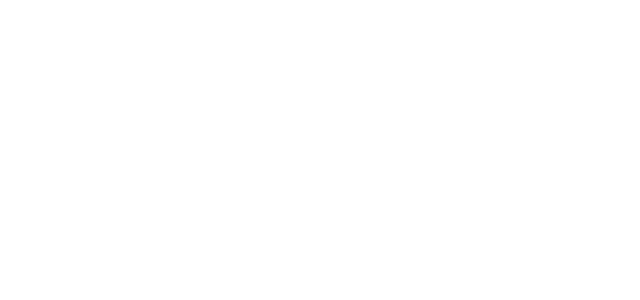
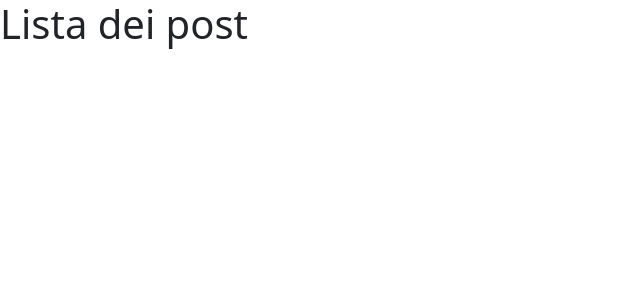
Before and after one commit to fabiodagostino27/react-router, a React (Vite) app: page /posts in a window 1280 px wide. Before the commit this address had no page. Shown: the top 300 px of the page, without its empty margins (0-640 px from the left). Built offline with nearby package versions, Linux system fonts and the light colour scheme.

Commit message:
ADD: about and posts routes

```diff
--- a/src/App.jsx
+++ b/src/App.jsx
@@ -1,6 +1,7 @@
 import { BrowserRouter, Routes, Route } from "react-router-dom";
 import HomePage from "./pages/HomePage";
-
+import About from "./pages/About";
+import Posts from "./pages/Posts";
 
 function App() {
 
@@ -9,6 +10,8 @@ function App() {
             <BrowserRouter>
                 <Routes>
                     <Route path="/" Component={HomePage} />
+                    <Route path="/about" Component={About} />
+                    <Route path="/posts" Component={Posts} />
                 </Routes>
             </BrowserRouter>
         </>
--- /dev/null
+++ b/src/pages/About.jsx
@@ -0,0 +1,5 @@
+export default function About() {
+    return (
+        <h1>Chi Siamo</h1>
+    )
+}
--- /dev/null
+++ b/src/pages/Posts.jsx
@@ -0,0 +1,5 @@
+export default function Posts() {
+    return (
+        <h1>Lista dei post</h1>
+    )
+}
```
